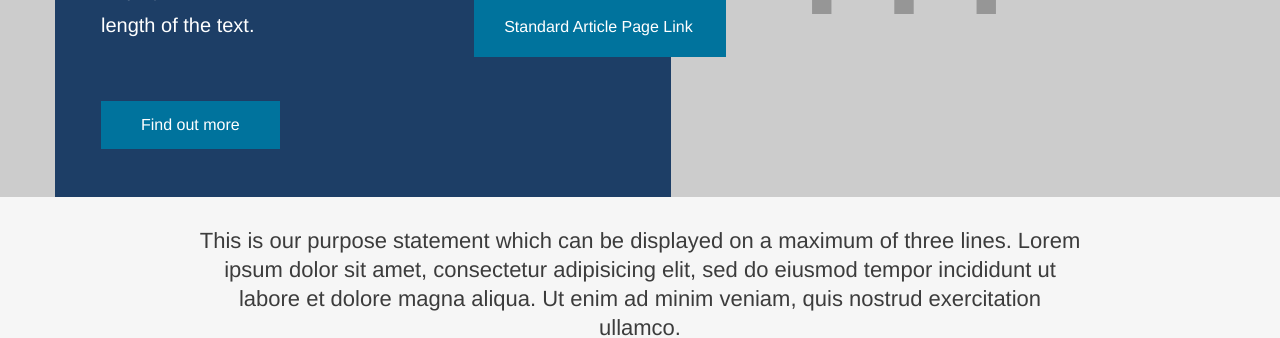
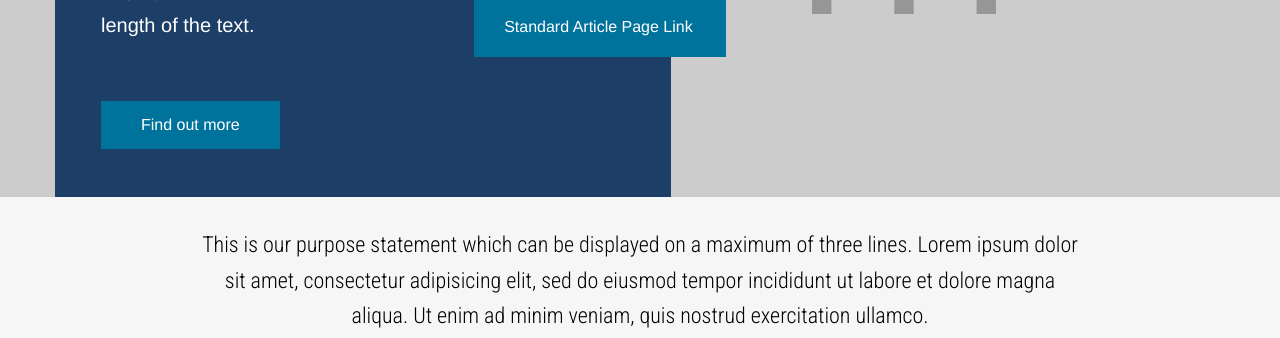
Before and after one commit to salsadigitalauorg/pick_and_mix, a plain HTML site: page example/example.html in a window 1280 px wide. Shown: the part 475-813 px from the top of the page. Drawn offline with nearby package versions, Linux system fonts and the light colour scheme; some packages are replaced by stand-ins of ours; placeholder pictures from the web are drawn by us; a script that the page names is missing.

Commit message:
[PNM-26] - Applying typography to relevant places.  Split partners mixins to allow for headings.

```diff
--- a/card/card.scss
+++ b/card/card.scss
@@ -107,7 +107,9 @@
 // =========================================================
 @mixin pnm_style_card_title($theme: $pnm_theme) {
   font-size: pnm_util_unit(24px);
+  font-family: map-get($theme, 'font_quaternary');
   color: map-get($theme, 'primary_1');
+  font-weight: 400;
   line-height: 1.5em;
   margin: pnm_util_unit(18px) 0;
   a {
--- a/core/core.scss
+++ b/core/core.scss
@@ -14,6 +14,7 @@ $pnm_theme: (
   'neutral_8': #DDDDDD,
   'neutral_9': #F9F9F9,
   'white': #FFFFFF,
+  'black': #000000,
   'gradient_top': #079BA0,
   'gradient_bottom': #137779,
 
@@ -37,11 +38,10 @@ $pnm_theme: (
   'desktop_column': pnm_util_unit(1170px),
 
   // Fonts
-  'font_primary': san-serif,
+  'font_primary': sans-serif,
   'font_secondary': sans-serif,
   'font_tertiary': sans-serif,
-  'font_quaternary': sans-serif,
-  'font_quinary': sans-serif
+  'font_quaternary': serif
 );
 
 @mixin pnm_style_button($theme: $pnm_theme) {
--- a/core/typography.scss
+++ b/core/typography.scss
@@ -19,59 +19,94 @@
 // =========================================================
 @mixin pnm_style_typography_heading_extra_large($theme: $pnm_theme) {
   font-family: map-get($theme, 'font_secondary');
-  font-size: pnm_util_unit(48px);
   font-weight: 300;
   color: map-get($theme, 'primary_1');
   line-height: 1.13em;
+  font-size: pnm_util_unit(24px);
+  @include pnm_util_breakpoint(tablet) {
+    font-size: pnm_util_unit(48px);
+  }
 }
 
 @mixin pnm_style_typography_heading_large($theme: $pnm_theme) {
   font-family: map-get($theme, 'font_quaternary');
-  font-size: pnm_util_unit(36px);
   font-weight: 400;
   color: map-get($theme, 'primary_1');
   line-height: 1.17em;
+  font-size: pnm_util_unit(20px);
+  @include pnm_util_breakpoint(tablet) {
+    font-size: pnm_util_unit(36px);
+  }
 }
 
 @mixin pnm_style_typography_heading_medium($theme: $pnm_theme) {
   font-family: map-get($theme, 'font_secondary');
-  font-size: pnm_util_unit(30px);
   font-weight: 400;
   color: map-get($theme, 'neutral_1');
   line-height: 1.2em;
+  font-size: pnm_util_unit(18px);
+  @include pnm_util_breakpoint(tablet) {
+    font-size: pnm_util_unit(30px);
+  }
 }
 
 @mixin pnm_style_typography_heading_small($theme: $pnm_theme) {
   font-family: map-get($theme, 'font_secondary');
-  font-size: pnm_util_unit(24px);
-  font-weight: 400;
   color: map-get($theme, 'neutral_1');
   line-height: 1.5em;
+  font-size: pnm_util_unit(16px);
+  font-weight: 700;
+  @include pnm_util_breakpoint(tablet) {
+    font-weight: 400;
+    font-size: pnm_util_unit(24px);
+  }
+}
+
+@mixin pnm_style_typography_heading_extra_small($theme: $pnm_theme) {
+  font-family: map-get($theme, 'font_secondary');
+  color: map-get($theme, 'neutral_1');
+  font-weight: 400;
+  line-height: 1.8em;
+  font-size: pnm_util_unit(14px);
+  @include pnm_util_breakpoint(tablet) {
+    font-size: pnm_util_unit(20px);
+  }
 }
 
 // =========================================================
 // Content Paragraph Styles
 // =========================================================
 @mixin pnm_style_typography_paragraph_large($theme: $pnm_theme) {
-  font-family: map-get($theme, 'font_secondary');
-  font-size: pnm_util_unit(22px);
   font-weight: 300;
   color: map-get($theme, 'neutral_1');
   line-height: 1.6em;
+  font-family: map-get($theme, 'font_primary');
+  font-size: pnm_util_unit(14px);
+  @include pnm_util_breakpoint(tablet) {
+    font-family: map-get($theme, 'font_secondary');
+    font-size: pnm_util_unit(22px);
+  }
 }
 
 @mixin pnm_style_typography_paragraph_body($theme: $pnm_theme) {
   font-family: map-get($theme, 'font_primary');
-  font-size: pnm_util_unit(16px);
   font-weight: 400;
   color: map-get($theme, 'neutral_1');
   line-height: 1.8em;
+  font-size: pnm_util_unit(14px);
+  @include pnm_util_breakpoint(tablet) {
+    font-size: pnm_util_unit(16px);
+  }
 }
 
 @mixin pnm_style_typography_paragraph_small($theme: $pnm_theme) {
-  font-family: map-get($theme, 'font_tertiary');
-  font-size: pnm_util_unit(14px);
+  font-family: map-get($theme, 'font_primary');
   font-weight: 400;
   color: map-get($theme, 'neutral_2');
   line-height: 2em;
+  font-size: pnm_util_unit(12px);
+  @include pnm_util_breakpoint(tablet) {
+    font-size: pnm_util_unit(14px);
+    font-family: map-get($theme, 'font_tertiary');
+  }
 }
--- a/example/src/sass/_partners.scss
+++ b/example/src/sass/_partners.scss
@@ -1,6 +1,11 @@
 .partner-container {
   @include pnm_style_partner_container;
   @include pnm_struct_partner_container;
+}
+
+.partner-list {
+  @include pnm_style_partner_list;
+  @include pnm_struct_partner_list;
 }
 
 .partner {
--- a/example/src/sass/_theme.scss
+++ b/example/src/sass/_theme.scss
@@ -1,7 +1,7 @@
 // Custom implementation of fonts.
 @import url('https://fonts.googleapis.com/css?family=Roboto|Roboto+Condensed:300,400');
 
-$font_primary: "Helvetica Neue", "Helvetica", Arial, san-serif;
+$font_primary: "Helvetica Neue", "Helvetica", Arial, sans-serif;
 $font_secondary: "Roboto Condensed", sans-serif;
 $font_tertiary: "Roboto", serif;
 $font_quaternary: "Century Schoolbook", Georgia, "Times New Roman", Times, serif;
@@ -23,6 +23,7 @@ $pnm_theme: (
   'neutral_8': #DDDDDD,
   'neutral_9': #F9F9F9,
   'white': #FFFFFF,
+  'black': #000000,
   'gradient_top': #006DAE,
   'gradient_bottom': #1D3E66,
 
--- a/example/src/sass/_typography.scss
+++ b/example/src/sass/_typography.scss
@@ -28,3 +28,7 @@ body {
     @include pnm_style_typography_paragraph_small;
   }
 }
+
+.heading-large {
+  @include pnm_style_typography_heading_large;
+}
--- a/feature_banner/feature_banner.scss
+++ b/feature_banner/feature_banner.scss
@@ -96,6 +96,7 @@ $desktop_details_width: 524px;
 // Feature Banner Title
 // =========================================================
 @mixin pnm_style_feature_details_title($theme: $pnm_theme) {
+  font-family: map-get($theme, 'font_secondary');
   color: map-get($theme, 'white');
   font-weight: 300;
   font-size: pnm_util_unit(24px);
--- a/homepage_introduction/homepage_introduction.scss
+++ b/homepage_introduction/homepage_introduction.scss
@@ -16,10 +16,14 @@
 // Homepage Introduction Content
 // =========================================================
 @mixin pnm_style_homepage_introduction_content($theme: $pnm_theme) {
+  font-family: map-get($theme, 'font_secondary');
+  font-weight: 300;
+  font-size: pnm_util_unit(22px);
+  line-height: 1.6em;
   text-align: center;
-  font-size: pnm_util_unit(22px);
   padding-left: map-get($theme, 'mobile_column_padding');
   padding-right: map-get($theme, 'mobile_column_padding');
+  color: map-get($theme, 'black');
   @include pnm_util_breakpoint(desktop) {
     max-width: pnm_util_unit(930px);
   }
--- a/partners/partners.scss
+++ b/partners/partners.scss
@@ -2,7 +2,6 @@
 // Partner Container
 // =========================================================
 @mixin pnm_style_partner_container($theme: $pnm_theme) {
-  background-color: map-get($theme, 'white');
   padding-left: map-get($theme, 'mobile_column_padding');
   padding-right: map-get($theme, 'mobile_column_padding');
   @include pnm_util_breakpoint(tablet) {
@@ -13,12 +12,22 @@
 @mixin pnm_struct_partner_container() {
   margin-left: auto;
   margin-right: auto;
-  display: flex;
-  flex-wrap: wrap;
   box-sizing: border-box;
   @include pnm_util_breakpoint(tablet) {
     box-sizing: content-box;
   }
+}
+
+// =========================================================
+// Partner List
+// =========================================================
+@mixin pnm_style_partner_list($theme: $pnm_theme) {
+  // ...
+}
+
+@mixin pnm_struct_partner_list() {
+  display: flex;
+  flex-wrap: wrap;
 }
 
 // =========================================================
@@ -87,8 +96,7 @@
 // Partner Title
 // =========================================================
 @mixin pnm_style_partner_title($theme: $pnm_theme) {
-  margin-top: 10px;
-  margin-bottom: 10px;
+  @include pnm_style_typography_heading_extra_small($theme);
 }
 
 @mixin pnm_struct_partner_title() {
--- a/search_result_item/search_result_item.scss
+++ b/search_result_item/search_result_item.scss
@@ -13,14 +13,7 @@
 // Search Result Title
 // =========================================================
 @mixin pnm_style_search_result_title($theme: $pnm_theme) {
-  font-weight: normal;
-  padding: 0;
-  font-size: pnm_util_unit(18px);
-  line-height: pnm_util_unit(24px);
-  @include pnm_util_breakpoint(tablet) {
-    font-size: pnm_util_unit(30px);
-    line-height: pnm_util_unit(30px);
-  }
+  @include pnm_style_typography_heading_medium($theme);
   a {
     @include pnm_style_link;
   }
--- a/sidebar/sidebar.scss
+++ b/sidebar/sidebar.scss
@@ -13,6 +13,7 @@
 // Sidebar Title
 // =========================================================
 @mixin pnm_style_sidebar_title($theme: $pnm_theme) {
+  font-family: map-get($theme, 'font_secondary');
   font-size: pnm_util_unit(18px);
   line-height: pnm_util_unit(48px);
   font-weight: normal;
--- a/title_crumbs_banner/title_crumbs_banner.scss
+++ b/title_crumbs_banner/title_crumbs_banner.scss
@@ -88,6 +88,7 @@
 // Title Crumbs Banner Title
 // =========================================================
 @mixin pnm_style_title_crumbs_banner_title($theme: $pnm_theme) {
+  font-family: map-get($theme, 'font_secondary');
   font-weight: 300;
   color: map-get($theme, 'white');
   font-size: pnm_util_unit(24px);
--- a/wysiwyg/wysiwyg.scss
+++ b/wysiwyg/wysiwyg.scss
@@ -32,15 +32,7 @@
 // Wysiwyg Heading 2
 // =========================================================
 @mixin pnm_style_wysiwyg_heading_2($theme: $pnm_theme) {
-  color: map-get($theme, 'secondary_2');
-  font-weight: normal;
-  padding: 0;
-  font-size: pnm_util_unit(20px);
-  line-height: pnm_util_unit(30px);
-  @include pnm_util_breakpoint(tablet) {
-    font-size: pnm_util_unit(36px);
-    line-height: pnm_util_unit(42px);
-  }
+  @include pnm_style_typography_heading_large($theme);
 }
 
 @mixin pnm_struct_wysiwyg_heading_2() {
@@ -54,15 +46,7 @@
 // Wysiwyg Heading 3
 // =========================================================
 @mixin pnm_style_wysiwyg_heading_3($theme: $pnm_theme) {
-  color: map-get($theme, 'neutral_1');
-  font-weight: normal;
-  padding: 0;
-  font-size: pnm_util_unit(18px);
-  line-height: pnm_util_unit(36px);
-  @include pnm_util_breakpoint(tablet) {
-    font-size: pnm_util_unit(30px);
-    line-height: pnm_util_unit(36px);
-  }
+  @include pnm_style_typography_heading_medium($theme);
 }
 
 @mixin pnm_struct_wysiwyg_heading_3() {
@@ -76,15 +60,7 @@
 // Wysiwyg Heading 4
 // =========================================================
 @mixin pnm_style_wysiwyg_heading_4($theme: $pnm_theme) {
-  color: map-get($theme, 'neutral_1');
-  font-weight: normal;
-  padding: 0;
-  font-size: pnm_util_unit(16px);
-  line-height: pnm_util_unit(30px);
-  @include pnm_util_breakpoint(tablet) {
-    font-size: pnm_util_unit(24px);
-    line-height: pnm_util_unit(36px);
-  }
+  @include pnm_style_typography_heading_small($theme);
 }
 
 @mixin pnm_struct_wysiwyg_heading_4() {
@@ -98,15 +74,7 @@
 // Wysiwyg Heading 5
 // =========================================================
 @mixin pnm_style_wysiwyg_heading_5($theme: $pnm_theme) {
-  color: map-get($theme, 'neutral_1');
-  font-weight: normal;
-  padding: 0;
-  font-size: pnm_util_unit(14px);
-  line-height: pnm_util_unit(30px);
-  @include pnm_util_breakpoint(tablet) {
-    font-size: pnm_util_unit(20px);
-    line-height: pnm_util_unit(36px);
-  }
+  @include pnm_style_typography_heading_extra_small($theme);
 }
 
 @mixin pnm_struct_wysiwyg_heading_5() {
@@ -120,6 +88,7 @@
 // Wysiwyg Heading 6
 // =========================================================
 @mixin pnm_style_wysiwyg_heading_6($theme: $pnm_theme) {
+  font-family: map-get($theme, 'font_secondary');
   color: map-get($theme, 'neutral_1');
   font-weight: normal;
   padding: 0;
```
Also changed, not shown: example/example.html (+5 -2 lines), example/dist/css/styles.css, 1 other file.
